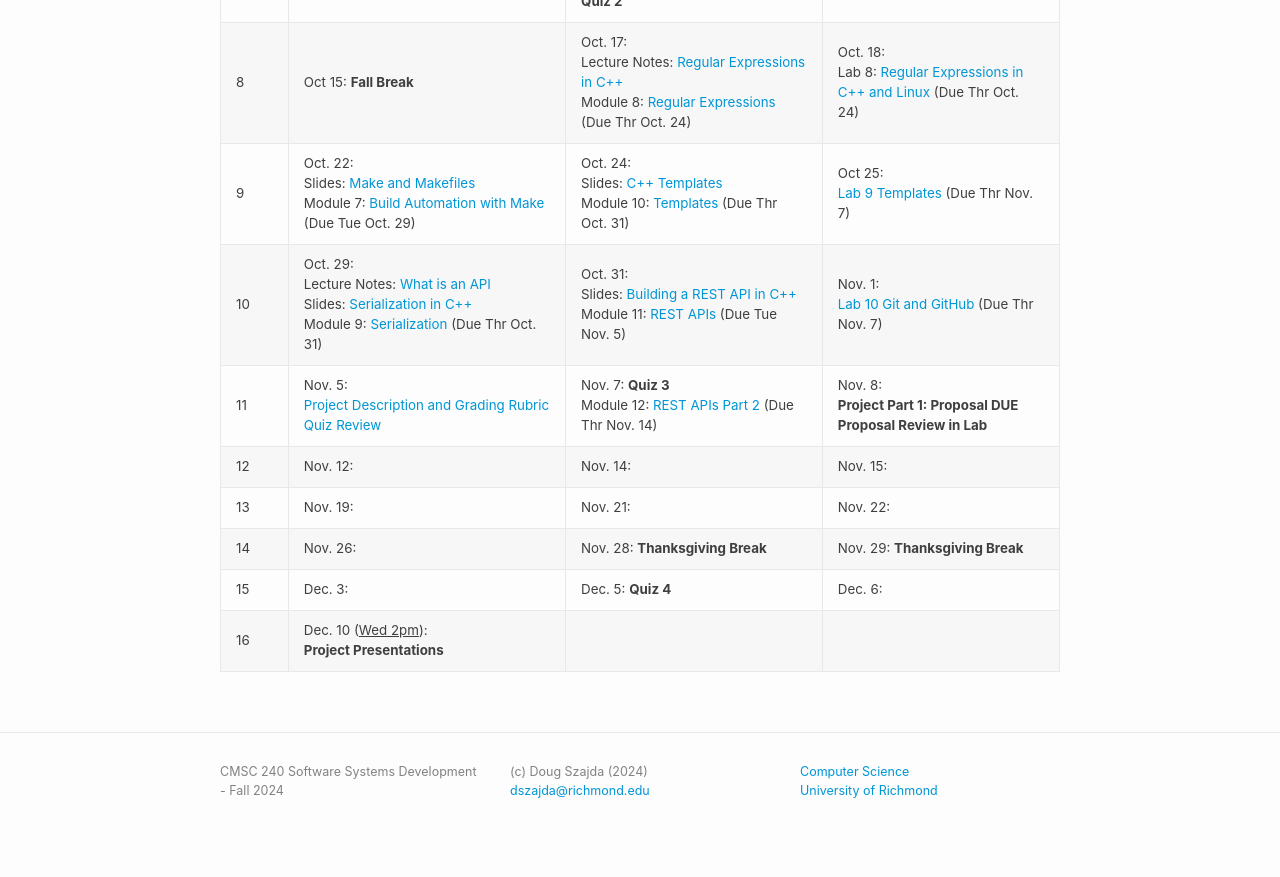
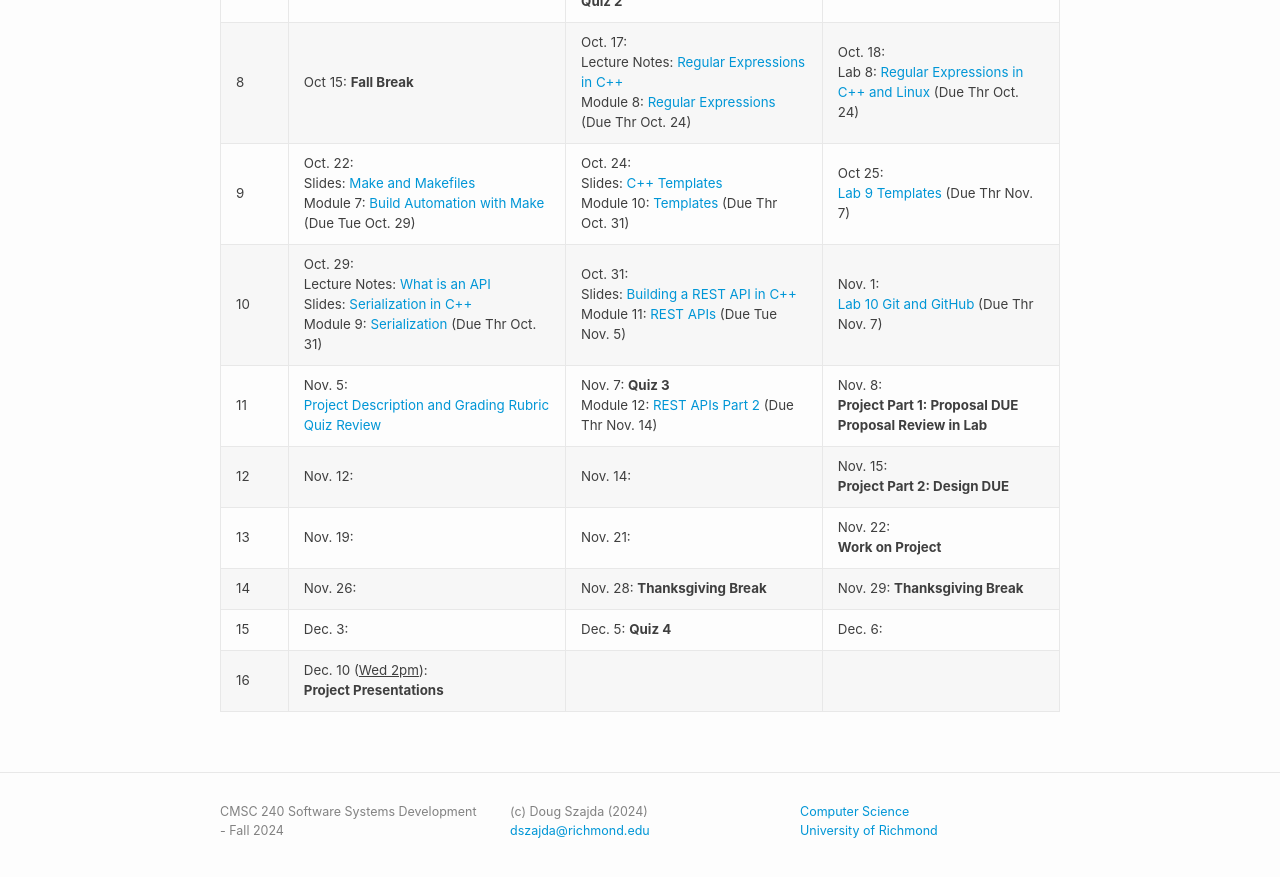
Before and after one commit to cmsc240-f24-dcs/cmsc240-f24-s2.github.io, a Jekyll site: the page built from schedule.md, in a window 1280 px wide and 900 px high, scrolled down 1045 px. Shown: the top 877 px of the window. Built offline with Jekyll 4.4.1, drawn with Linux system fonts in a browser that asks for light colours.

Commit message:
Added project due date related info

```diff
--- a/schedule.md
+++ b/schedule.md
@@ -22,8 +22,8 @@ title: Schedule
 | 9    | Oct. 22: <br />Slides: [Make and Makefiles](lectures/15-Make-Makefiles.pdf)  <br /> Module 7: [Build Automation with Make](modules/module7.md) (Due Tue Oct. 29)  | Oct. 24: <br /> Slides: [C++ Templates](lectures/18-Templates.pdf) <br /> Module 10: [Templates](modules/module10.md) (Due Thr Oct. 31)    | Oct 25:      <br />[Lab 9 Templates](labs/lab9.md) (Due Thr Nov. 7)            |
 | 10   | Oct. 29: <br /> Lecture Notes: [What is an API](lecture/20) <br /> Slides: [Serialization in C++](lectures/17-Serialization.pdf) <br /> Module 9: [Serialization](modules/module9.md) (Due Thr Oct. 31)     | Oct. 31: <br /> Slides: [Building a REST API in C++](lectures/19-REST-APIs.pdf) <br /> Module 11: [REST APIs](modules/module11.md) (Due Tue Nov. 5)| Nov. 1: <br />[Lab 10 Git and GitHub](https://cmsc240-f24-dcs.github.io/cmsc240-f24-s2.github.io/lab/10) (Due Thr Nov. 7)       |
 | 11   | Nov. 5: <br />  [Project Description and Grading Rubric](project)  <br /> [Quiz Review](lectures/quiz3-review.md)   | Nov. 7: **Quiz 3**  <br /> Module 12: [REST APIs Part 2](modules/module12.md) (Due Thr Nov. 14)<br />   | Nov. 8:   <br />**Project Part 1: Proposal DUE**  <br /> **Proposal Review in Lab** <br />    |
-| 12   | Nov. 12:    | Nov. 14:  | Nov. 15:         |
-| 13   | Nov. 19: | Nov. 21:  | Nov. 22:           |
+| 12   | Nov. 12:    | Nov. 14:  | Nov. 15:   <br />**Project Part 2: Design DUE**       |
+| 13   | Nov. 19: | Nov. 21:  | Nov. 22:   <br /> **Work on Project**         |
 | 14   | Nov. 26:    | Nov. 28: **Thanksgiving Break**  | Nov. 29: **Thanksgiving Break**   |
 | 15   | Dec. 3:  | Dec. 5: **Quiz 4**   | Dec. 6:           |
 | 16   |  Dec. 10 (<u>Wed 2pm</u>):<br /> **Project Presentations**           |                        |
```
